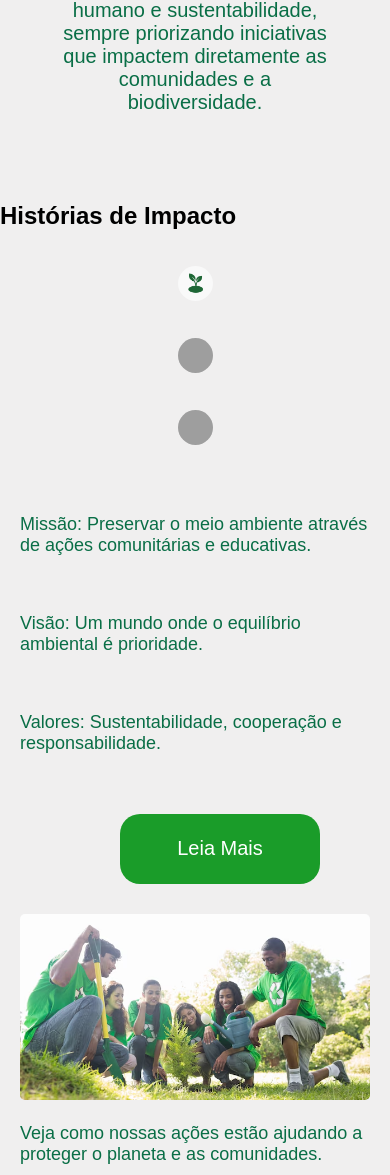
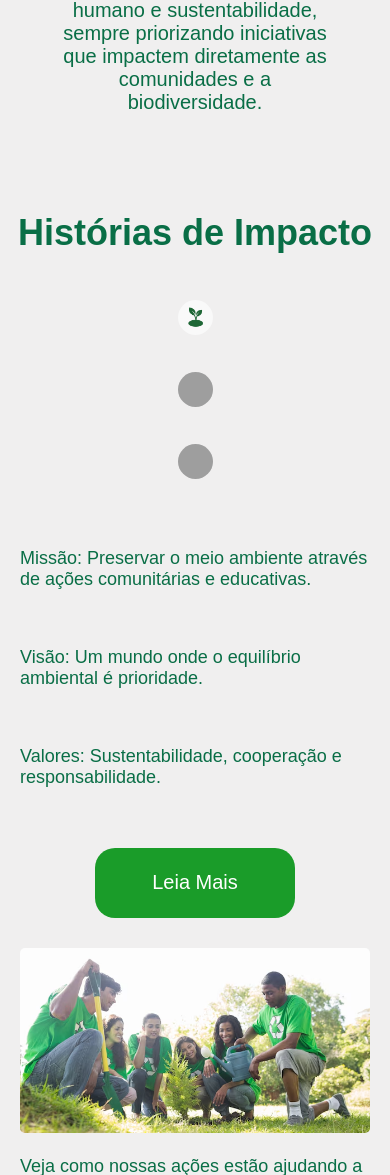
Before and after one commit to AryelleChristine/BitWebJr, a PHP site: page / in a window 390 px wide. Shown: the part 869-2044 px from the top of the page. Run offline with PHP 8.4, Linux system fonts and the light colour scheme; grey boxes are pictures that could not be loaded.

Commit message:
Correção de responsividade da home page

```diff
--- a/Projeto Completo- Verde Esperaça/css/index.css
+++ b/Projeto Completo- Verde Esperaça/css/index.css
@@ -20,6 +20,12 @@
   margin: 50px;
 }
 
+.titulo-historias {
+  color: #096e46;
+  font-size: 36px;
+  text-align: center;
+}
+
 section button{
   border-radius: 20px;
   background-color: #1a9c29;
@@ -35,9 +41,26 @@ section button{
   right: 250px;
 }
 
+@media (max-width: 1176px) {
+    .botao-projetos {
+        left: 50%;
+        right: auto;
+        transform: translateX(-50%);
+    }
+}
+
 .botao-leia{
   position: relative;
-  left: 100px;
+  left: 50%;
+  right: auto;
+  transform: translateX(-50%);
+}
+
+@media (min-width: 1474px) {
+    .botao-leia {
+        text-align: center;
+        transform: translateX(-150px);
+    }
 }
 
 section button a{
```
